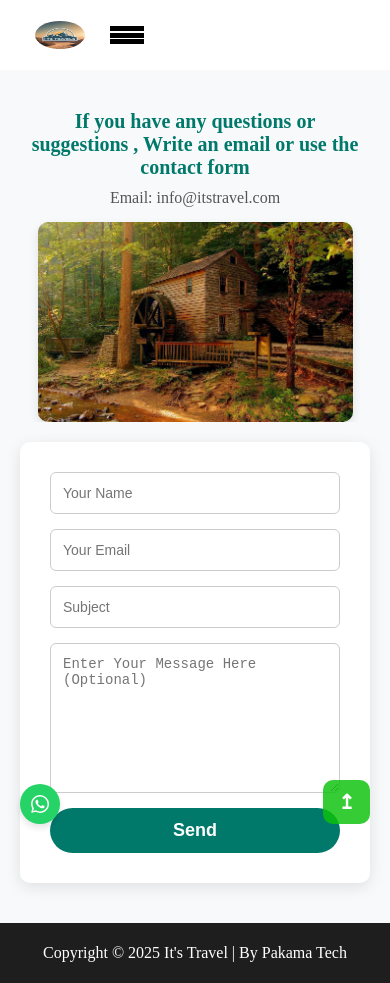
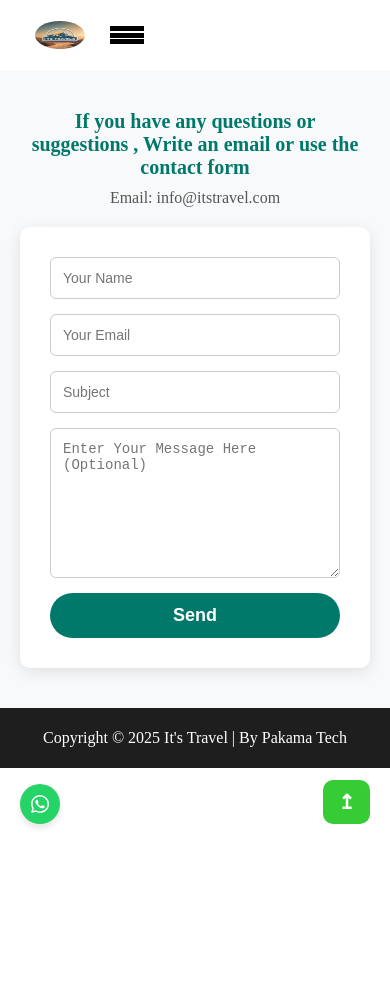
Before and after one commit to BlessingLuphahla/blog-app-ui, a React (Create React App) app: page /contact in a window 390 px wide. After the commit the page ends 844 px from the top, so only its background shows below. Built offline with nearby package versions, Linux system fonts and the light colour scheme.

Commit message:
Removal of the image from Contact  Page
I had to remove the image on the contact page.....it wasnt apealing wel

```diff
--- a/src/pages/contact/Contact.jsx
+++ b/src/pages/contact/Contact.jsx
@@ -1,5 +1,4 @@
 import React from "react";
-import image from "../../images/hero-main-pic.jpg";
 import "./contact.css";
 
 function Contact() {
@@ -17,8 +16,6 @@ function Contact() {
           </h2>
           <h3 className="contactEmail">Email: info@itstravel.com</h3>
         </div>
-
-       <img className="contactImage" src={image} alt="" />
       </div>
 
       <div className="contactSecondSection">
--- a/src/pages/contact/contact.css
+++ b/src/pages/contact/contact.css
@@ -20,7 +20,7 @@ html, body {
   align-items: center;
 }
 
-/* First Section: Image & Text */
+/* First Section: Text Only */
 .contactFirstSection {
   display: flex;
   flex-direction: column;
@@ -30,17 +30,6 @@ html, body {
   width: 100%;
   gap: 20px;
   overflow: hidden; /* Ensures no overflow */
-}
-
-/* Contact Image (Above Text) */
-.contactImage {
-  width: 80%;
-  max-width: 100%;
-  max-height: 250px;
-  object-fit: cover;
-  display: block;
-  border-radius: 10px;
-  box-shadow: 0 4px 10px rgba(0, 0, 0, 0.1);
 }
 
 /* Contact Text */
@@ -135,11 +124,6 @@ textarea#message {
     gap: 15px;
   }
 
-  .contactImage {
-    width: 90%;
-    max-height: 200px;
-  }
-
   .contactTitle {
     font-size: 20px;
   }
```
